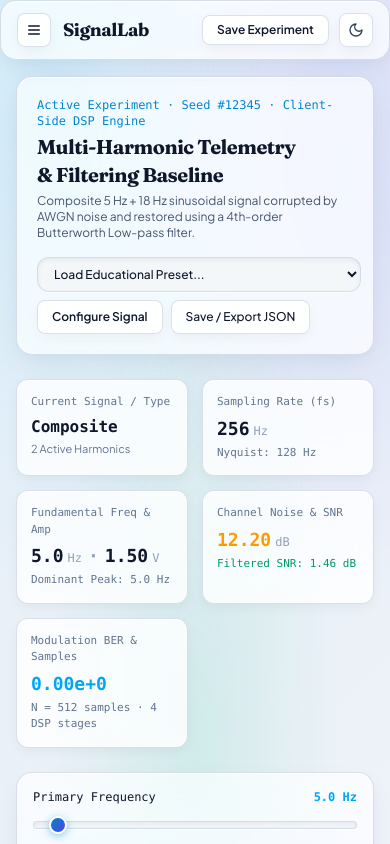
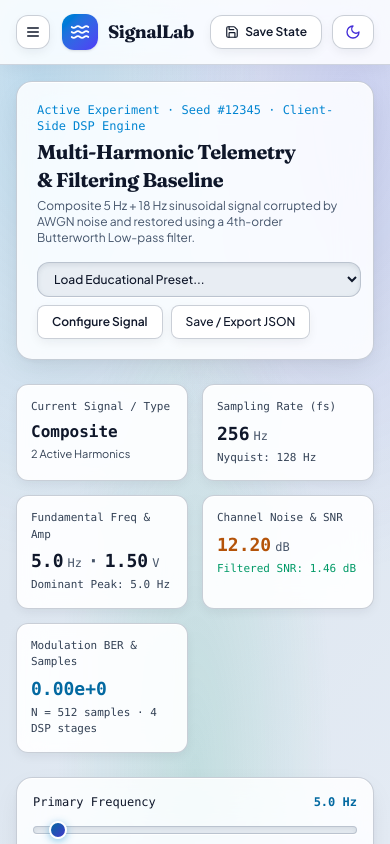
Before and after one commit to MAJN35/SigLab, a React (Vite) app: page /#/dashboard in a window 390 px wide. Shown: the top 844 px of the page. Built offline with nearby package versions, Linux system fonts and the light colour scheme.

Commit message:
style: refine UI theme and update documentation
- Update CSS variables for enhanced glassmorphism and theme contrast
- Add navigation shortcuts to the header
- Expand documentation with FFT and deep learning math equations

```diff
--- a/src/App.tsx
+++ b/src/App.tsx
@@ -9,6 +9,7 @@ import {
   BarChart3,
   BookOpen,
   Brain,
+  Check,
   Cpu,
   Database,
   Filter,
@@ -19,6 +20,7 @@ import {
   Menu,
   Moon,
   Radio,
+  Save,
   Signal,
   Sun,
   Waves,
@@ -57,6 +59,16 @@ const NAV_ITEMS: { id: PageId; label: string; icon: React.ComponentType<{ classN
     { id: 'custom-samples', label: 'Custom Samples', icon: Database },
     { id: 'experiments', label: 'Experiments', icon: FlaskConical },
     { id: 'documentation', label: 'Documentation', icon: BookOpen },
+  ];
+
+const TOP_NAV_SHORTCUTS: { id: PageId; label: string }[] = [
+  { id: 'dashboard', label: 'Dashboard' },
+  { id: 'signal-generator', label: 'Signal Gen' },
+  { id: 'telecommunications', label: 'Telecom' },
+  { id: 'eeg-simulator', label: 'EEG Lab' },
+  { id: 'fft-spectrum', label: 'FFT' },
+  { id: 'modulation-ber', label: 'BER & SNR' },
+  { id: 'deep-learning', label: 'Deep Learning' },
 ];
 
 const LabShell: React.FC = () => {
@@ -108,115 +120,113 @@ const LabShell: React.FC = () => {
 
   return (
     <div className="min-h-screen flex flex-col">
-      {/* 3-Zone Top Bar Contract */}
-      <header className="sticky top-0 z-30 neu-card rounded-none border-x-0 border-t-0 px-4 sm:px-6 py-3 flex items-center justify-between">
-        {/* Zone 1: Single text element wordmark */}
+      {/* Refined Glassmorphic Top Bar */}
+      <header className="sticky top-0 z-30 glass-header">
+        <div className="max-w-[1640px] mx-auto px-4 sm:px-6 h-16 flex items-center justify-between gap-4">
+          {/* Zone 1: Brand Lockup */}
           <div className="flex items-center gap-3">
             <button
               type="button"
               onClick={() => setMobileMenuOpen((o) => !o)}
-            className="lg:hidden neu-btn p-2 rounded-lg cursor-pointer"
+              className="lg:hidden neu-btn p-2 rounded-xl cursor-pointer"
               aria-label="Toggle Navigation Sidebar"
             >
               {mobileMenuOpen ? <X className="w-4 h-4" /> : <Menu className="w-4 h-4" />}
             </button>
+
             <a
               href="#/dashboard"
               onClick={(e) => {
                 e.preventDefault();
                 setActivePage('dashboard');
               }}
-            className="font-display text-lg font-bold tracking-tight whitespace-nowrap"
+              className="flex items-center gap-2.5 group"
             >
+              <span className="w-9 h-9 rounded-xl bg-gradient-to-br from-sky-600 to-indigo-600 text-white flex items-center justify-center shadow-sm">
+                <Waves className="w-5 h-5" />
+              </span>
+              <span className="font-display text-lg sm:text-xl font-bold tracking-tight text-slate-900 dark:text-white whitespace-nowrap">
                 SignalLab
+              </span>
             </a>
           </div>
 
-        {/* Zone 2: Clean single-line text navigation links */}
-        <nav className="hidden xl:flex items-center gap-6 text-xs font-medium text-slate-600 dark:text-slate-300">
+          {/* Zone 2: Segmented Glass Quick-Navigation Pill Bar */}
+          <nav className="hidden xl:flex items-center gap-1 p-1 rounded-xl neu-inset">
+            {TOP_NAV_SHORTCUTS.map((tab) => {
+              const isActive = activePage === tab.id;
+              return (
                 <button
+                  key={tab.id}
                   type="button"
-            onClick={() => setActivePage('dashboard')}
-            className={`hover:text-sky-500 transition-colors whitespace-nowrap cursor-pointer ${
-              activePage === 'dashboard' ? 'text-sky-500 font-semibold underline underline-offset-4' : ''
+                  onClick={() => setActivePage(tab.id)}
+                  className={`px-3 py-1.5 rounded-lg text-xs font-semibold transition-all whitespace-nowrap cursor-pointer ${
+                    isActive
+                      ? 'bg-white dark:bg-slate-800 text-sky-700 dark:text-sky-400 shadow-xs border border-slate-300/70 dark:border-slate-700'
+                      : 'text-slate-700 dark:text-slate-300 hover:text-sky-600 dark:hover:text-sky-400'
                   }`}
                 >
-            Dashboard
+                  {tab.label}
                 </button>
-          <button
-            type="button"
-            onClick={() => setActivePage('telecommunications')}
-            className={`hover:text-sky-500 transition-colors whitespace-nowrap cursor-pointer ${
-              activePage === 'telecommunications' ? 'text-sky-500 font-semibold underline underline-offset-4' : ''
-            }`}
-          >
-            Telecom
-          </button>
-          <button
-            type="button"
-            onClick={() => setActivePage('eeg-simulator')}
-            className={`hover:text-sky-500 transition-colors whitespace-nowrap cursor-pointer ${
-              activePage === 'eeg-simulator' ? 'text-sky-500 font-semibold underline underline-offset-4' : ''
-            }`}
-          >
-            EEG Lab
-          </button>
-          <button
-            type="button"
-            onClick={() => setActivePage('modulation-ber')}
-            className={`hover:text-sky-500 transition-colors whitespace-nowrap cursor-pointer ${
-              activePage === 'modulation-ber' ? 'text-sky-500 font-semibold underline underline-offset-4' : ''
-            }`}
-          >
-            BER & SNR
-          </button>
-          <button
-            type="button"
-            onClick={() => setActivePage('deep-learning')}
-            className={`hover:text-sky-500 transition-colors whitespace-nowrap cursor-pointer ${
-              activePage === 'deep-learning' ? 'text-sky-500 font-semibold underline underline-offset-4' : ''
-            }`}
-          >
-            Deep Learning
-          </button>
+              );
+            })}
           </nav>
 
-        {/* Zone 3: 1-2 Primary Actions */}
+          {/* Zone 3: Actions & Theme Switcher */}
           <div className="flex items-center gap-2.5">
             <button
               type="button"
               onClick={handleQuickSave}
-            className="neu-btn px-3.5 py-1.5 rounded-lg text-xs font-semibold text-sky-600 dark:text-sky-400 whitespace-nowrap cursor-pointer"
+              className="neu-btn px-3.5 py-2 rounded-xl text-xs font-semibold text-sky-700 dark:text-sky-300 flex items-center gap-1.5 whitespace-nowrap cursor-pointer"
             >
-            {savedNotice ? 'Saved to IndexedDB' : 'Save Experiment'}
+              {savedNotice ? (
+                <>
+                  <Check className="w-3.5 h-3.5 text-emerald-600 dark:text-emerald-400" />
+                  <span>Saved</span>
+                </>
+              ) : (
+                <>
+                  <Save className="w-3.5 h-3.5" />
+                  <span>Save State</span>
+                </>
+              )}
             </button>
 
             <button
               type="button"
               onClick={() => setDarkMode((d) => !d)}
               aria-label="Toggle Light and Dark Theme"
-            className="neu-btn p-2 rounded-lg cursor-pointer"
-            title={darkMode ? 'Switch to Calibrated Light Lab' : 'Switch to Dark Lab Theme'}
+              className="neu-btn px-3 py-2 rounded-xl text-xs font-semibold flex items-center gap-1.5 whitespace-nowrap cursor-pointer"
+              title={darkMode ? 'Switch to Light Mode' : 'Switch to Dark Mode'}
             >
               {darkMode ? (
+                <>
                   <Sun className="w-4 h-4 text-amber-400" />
+                  <span className="hidden sm:inline">Light</span>
+                </>
               ) : (
-              <Moon className="w-4 h-4 text-slate-700" />
+                <>
+                  <Moon className="w-4 h-4 text-indigo-700" />
+                  <span className="hidden sm:inline">Dark</span>
+                </>
               )}
             </button>
+          </div>
         </div>
       </header>
 
       {/* Main Layout Container */}
-      <div className="flex-1 flex relative">
+      <div className="flex-1 flex relative max-w-[1640px] w-full mx-auto">
         {/* Sidebar Navigation (14 Laboratories) */}
         <aside
           className={`${
-            mobileMenuOpen ? 'fixed inset-y-0 left-0 z-40 w-64 pt-16' : 'hidden'
+            mobileMenuOpen
+              ? 'fixed inset-y-0 left-0 z-40 w-68 pt-20 bg-slate-200/80 dark:bg-slate-950/80 backdrop-blur-xl'
+              : 'hidden'
           } lg:block lg:w-64 shrink-0 p-4`}
         >
           <div className="neu-card p-3 sticky top-20 flex flex-col gap-1">
-            <div className="px-3 py-2 text-[11px] font-mono text-slate-500 dark:text-slate-400">
+            <div className="px-3 py-2 text-[11px] font-mono font-semibold text-slate-600 dark:text-slate-400">
               Laboratory Modules (14)
             </div>
             {NAV_ITEMS.map((item, index) => {
@@ -232,8 +242,8 @@ const LabShell: React.FC = () => {
                   }}
                   className={`w-full flex items-center gap-3 px-3 py-2.5 rounded-xl text-xs font-medium transition-all whitespace-nowrap cursor-pointer ${
                     isActive
-                      ? 'neu-inset text-sky-600 dark:text-sky-400 font-semibold'
-                      : 'hover:bg-slate-200/40 dark:hover:bg-slate-800/40 text-slate-600 dark:text-slate-300'
+                      ? 'neu-btn-active font-bold'
+                      : 'hover:bg-white/60 dark:hover:bg-slate-800/50 text-slate-700 dark:text-slate-300'
                   }`}
                 >
                   <Icon className="w-4 h-4 shrink-0" />
@@ -247,7 +257,7 @@ const LabShell: React.FC = () => {
         </aside>
 
         {/* Main Stage Content */}
-        <main className="flex-1 min-w-0 p-4 sm:p-6 flex flex-col justify-between gap-8 max-w-[1600px] mx-auto w-full">
+        <main className="flex-1 min-w-0 p-4 sm:p-6 flex flex-col justify-between gap-8 w-full">
           <div>{renderPage()}</div>
 
           {/* Required Educational Simulation Disclaimer Footer */}
@@ -260,18 +270,16 @@ const LabShell: React.FC = () => {
                 Synthetic data only. Designed for academic education, visualization, and research experimentation. Not intended for clinical diagnosis or real-world telecommunications operation.
               </p>
             </div>
-            <div className="text-xs font-medium text-slate-700 dark:text-slate-300 whitespace-nowrap">
+            <div className="text-xs font-medium text-slate-800 dark:text-slate-200 whitespace-nowrap">
               by{' '}
               <a
                 href="https://majn35.ir"
                 target="_blank"
                 rel="noopener noreferrer"
-                className="font-semibold text-sky-600 dark:text-sky-400 hover:underline"
+                className="font-bold text-sky-700 dark:text-sky-400 hover:underline"
               >
                 Mohammadali Javadinasab
-              </a>{' '}
-              <span className="text-slate-400 mx-1">·</span>
-              <span className="font-mono text-[11px] text-slate-500">SigLab.majn35.ir</span>
+              </a>
             </div>
           </footer>
         </main>
--- a/src/index.css
+++ b/src/index.css
@@ -3,32 +3,32 @@
 
 @layer base {
   :root {
-    --bg-canvas: #f0f4f9;
+    --bg-canvas: #e2e8f0;
     --bg-gradient:
-      radial-gradient(at 12% 10%, rgba(14, 165, 233, 0.16) 0px, transparent 48%),
-      radial-gradient(at 88% 14%, rgba(99, 102, 241, 0.14) 0px, transparent 46%),
-      radial-gradient(at 50% 88%, rgba(16, 185, 129, 0.12) 0px, transparent 52%),
-      linear-gradient(135deg, #f4f7fb 0%, #e9f0f8 50%, #eef2f9 100%);
-    --glass-surface: rgba(255, 255, 255, 0.72);
-    --glass-surface-sm: rgba(255, 255, 255, 0.82);
-    --glass-recessed: rgba(241, 245, 249, 0.78);
-    --glass-border: rgba(255, 255, 255, 0.88);
-    --glass-border-outer: rgba(148, 163, 184, 0.32);
+      radial-gradient(at 10% 8%, rgba(2, 132, 199, 0.18) 0px, transparent 45%),
+      radial-gradient(at 90% 12%, rgba(79, 70, 229, 0.15) 0px, transparent 45%),
+      radial-gradient(at 50% 92%, rgba(5, 150, 105, 0.14) 0px, transparent 50%),
+      linear-gradient(135deg, #e8eef5 0%, #dde6f0 50%, #e4ebf4 100%);
+    --glass-surface: rgba(255, 255, 255, 0.86);
+    --glass-surface-sm: rgba(255, 255, 255, 0.92);
+    --glass-recessed: rgba(226, 232, 240, 0.78);
+    --glass-border: rgba(255, 255, 255, 0.95);
+    --glass-border-outer: rgba(100, 116, 139, 0.34);
     --glass-shadow:
-      0 10px 30px -6px rgba(15, 23, 42, 0.07),
-      0 4px 12px -2px rgba(14, 165, 233, 0.05),
-      inset 0 1px 0 0 rgba(255, 255, 255, 0.95);
+      0 10px 28px -6px rgba(15, 23, 42, 0.1),
+      0 2px 8px -2px rgba(15, 23, 42, 0.06),
+      inset 0 1px 0 0 rgba(255, 255, 255, 1);
     --glass-shadow-sm:
-      0 4px 14px -2px rgba(15, 23, 42, 0.06),
-      inset 0 1px 0 0 rgba(255, 255, 255, 0.95);
+      0 4px 12px -2px rgba(15, 23, 42, 0.08),
+      inset 0 1px 0 0 rgba(255, 255, 255, 1);
     --glass-shadow-inset:
-      inset 0 2px 5px rgba(15, 23, 42, 0.06),
-      0 1px 0 rgba(255, 255, 255, 0.85);
+      inset 0 2px 5px rgba(15, 23, 42, 0.09),
+      0 1px 0 rgba(255, 255, 255, 0.9);
     --text-primary: #0f172a;
     --text-secondary: #1e293b;
-    --text-muted: #475569;
-    --accent-primary: #0284c7;
-    --accent-secondary: #4f46e5;
+    --text-muted: #334155;
+    --accent-primary: #0369a1;
+    --accent-secondary: #4338ca;
     color-scheme: light;
   }
 
@@ -39,11 +39,11 @@
       radial-gradient(at 85% 18%, rgba(99, 102, 241, 0.14) 0px, transparent 48%),
       radial-gradient(at 50% 90%, rgba(16, 185, 129, 0.1) 0px, transparent 52%),
       linear-gradient(135deg, #060911 0%, #0b111e 50%, #090d18 100%);
-    --glass-surface: rgba(17, 24, 39, 0.68);
-    --glass-surface-sm: rgba(30, 41, 59, 0.65);
-    --glass-recessed: rgba(10, 15, 26, 0.72);
+    --glass-surface: rgba(17, 24, 39, 0.72);
+    --glass-surface-sm: rgba(30, 41, 59, 0.7);
+    --glass-recessed: rgba(10, 15, 26, 0.78);
     --glass-border: rgba(255, 255, 255, 0.12);
-    --glass-border-outer: rgba(148, 163, 184, 0.18);
+    --glass-border-outer: rgba(148, 163, 184, 0.2);
     --glass-shadow:
       0 12px 32px -6px rgba(0, 0, 0, 0.55),
       inset 0 1px 0 0 rgba(255, 255, 255, 0.1);
@@ -83,18 +83,61 @@
     font-variant-numeric: tabular-nums;
   }
 
+  select, input[type="text"], input[type="number"] {
+    color: var(--text-primary);
+  }
+
   select option {
-    background-color: #ffffff;
-    color: #0f172a;
+    background-color: #ffffff !important;
+    color: #0f172a !important;
   }
 
   .dark select option {
-    background-color: #0f172a;
-    color: #f8fafc;
+    background-color: #0f172a !important;
+    color: #f8fafc !important;
   }
 }
 
+/* High-Contrast Light Theme Calibration for Semantic & Muted Text */
+html:not(.dark) .text-slate-500 {
+  color: #334155 !important;
+}
+
+html:not(.dark) .text-slate-400 {
+  color: #475569 !important;
+}
+
+html:not(.dark) .text-sky-500 {
+  color: #0369a1 !important;
+}
+
+html:not(.dark) .text-amber-500 {
+  color: #b45309 !important;
+}
+
+html:not(.dark) .text-emerald-500 {
+  color: #047857 !important;
+}
+
+html:not(.dark) .text-rose-500 {
+  color: #be123c !important;
+}
+
 /* Glassmorphism Surface Architecture */
+.glass-header {
+  background: rgba(255, 255, 255, 0.84);
+  backdrop-filter: blur(20px) saturate(180%);
+  -webkit-backdrop-filter: blur(20px) saturate(180%);
+  border-bottom: 1px solid rgba(100, 116, 139, 0.28);
+  box-shadow: 0 4px 20px -4px rgba(15, 23, 42, 0.07);
+}
+
+.dark .glass-header {
+  background: rgba(11, 17, 30, 0.8);
+  border-bottom: 1px solid rgba(148, 163, 184, 0.18);
+  box-shadow: 0 4px 24px -4px rgba(0, 0, 0, 0.5);
+}
+
 .neu-card {
   background: var(--glass-surface);
   backdrop-filter: blur(18px) saturate(175%);
@@ -139,9 +182,10 @@
 
 .neu-btn:active:not(:disabled),
 .neu-btn-active {
-  background: rgba(2, 132, 199, 0.14);
+  background: rgba(2, 132, 199, 0.16);
   box-shadow: var(--glass-shadow-inset);
   border-color: var(--accent-primary);
+  color: var(--accent-primary);
   transform: translateY(0);
 }
 
```
Also changed, not shown: src/pages/DocumentationPage.tsx (+67 -78 lines). Lines whose indentation alone changed are shown as unchanged.
